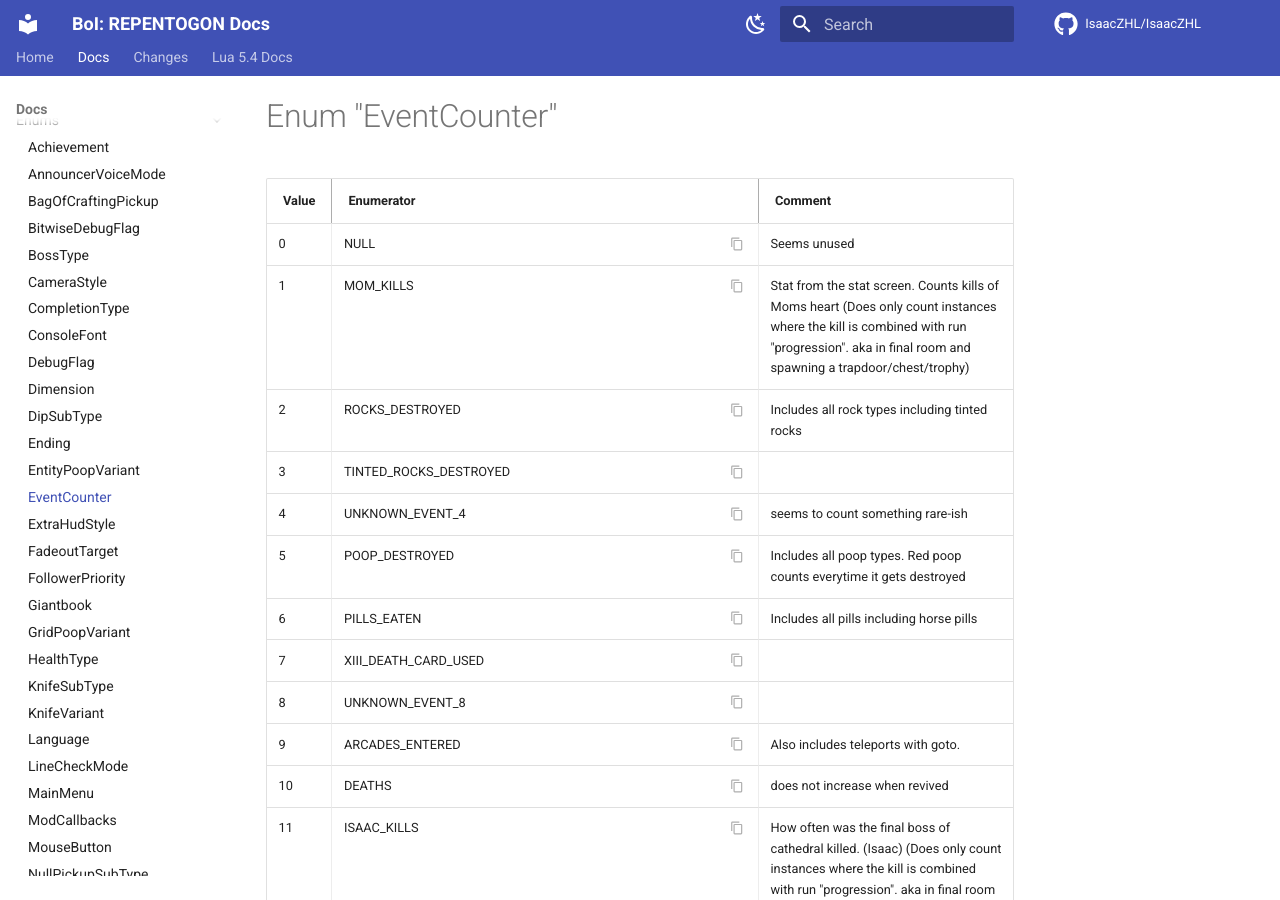
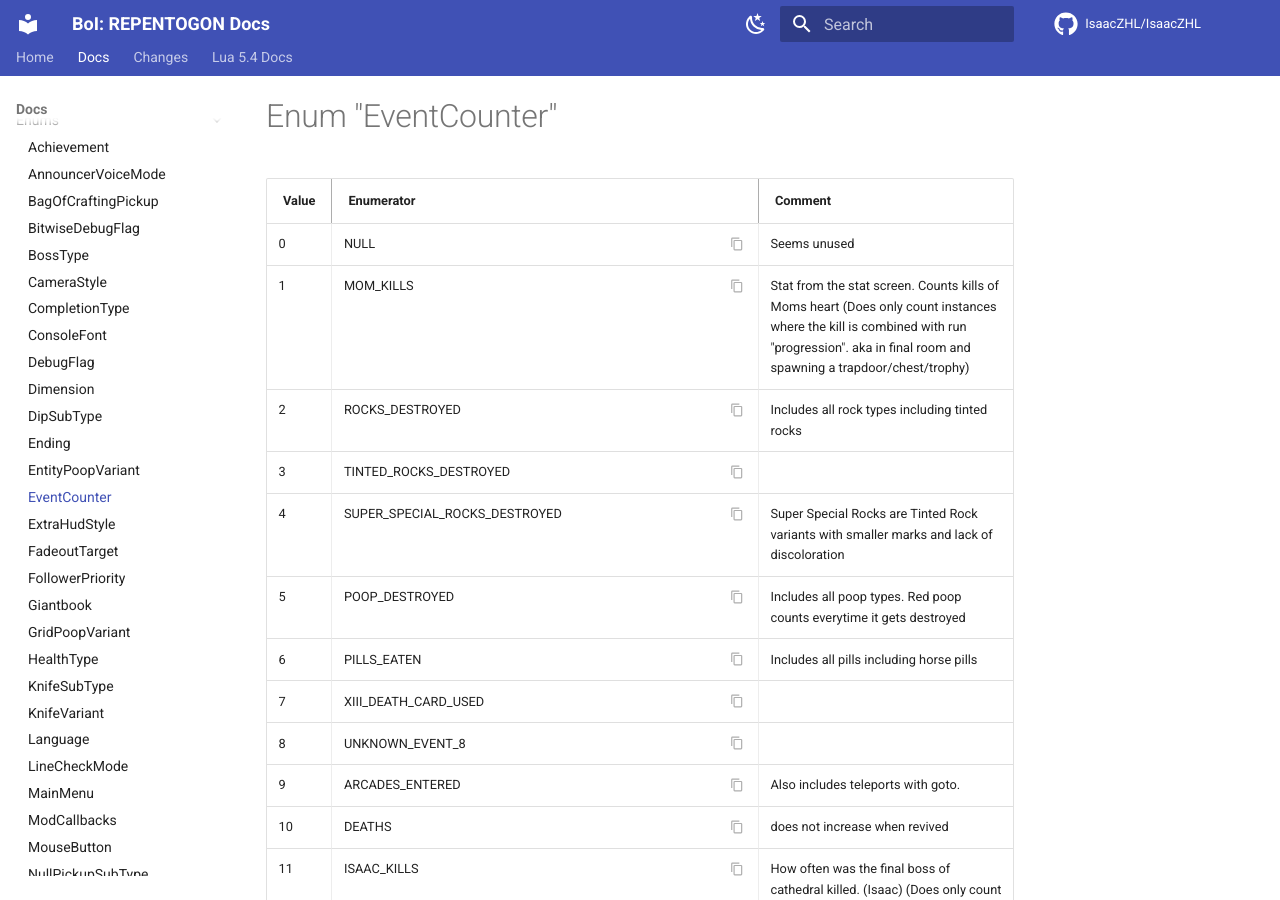
Before and after one commit to TeamREPENTOGON/REPENTOGON, an MkDocs documentation site: the page built from documentation/docs/enums/EventCounter.md, in a window 1280 px wide and 900 px high. Built offline with MkDocs 1.6.1 and Material for MkDocs 9.7.7, drawn with Linux system fonts in a browser that asks for light colours; comment, search, counter and statistics services are not loaded; the version menu is left out.

Commit message:
Added Super Secret Rock EventCounter Enum and stat

```diff
--- a/documentation/docs/enums/EventCounter.md
+++ b/documentation/docs/enums/EventCounter.md
@@ -9,7 +9,7 @@ tags:
 |1 |MOM_KILLS {: .copyable } | Stat from the stat screen. Counts kills of Moms heart (Does only count instances where the kill is combined with run "progression". aka in final room and spawning a trapdoor/chest/trophy) |
 |2 |ROCKS_DESTROYED {: .copyable } | Includes all rock types including tinted rocks |
 |3 |TINTED_ROCKS_DESTROYED {: .copyable } |  |
-|4 |UNKNOWN_EVENT_4 {: .copyable } | seems to count something rare-ish |
+|4 |SUPER_SPECIAL_ROCKS_DESTROYED {: .copyable } | Super Special Rocks are Tinted Rock variants with smaller marks and lack of discoloration |
 |5 |POOP_DESTROYED {: .copyable } | Includes all poop types. Red poop counts everytime it gets destroyed |
 |6 |PILLS_EATEN {: .copyable } | Includes all pills including horse pills |
 |7 |XIII_DEATH_CARD_USED {: .copyable } |  |
```
Also changed, not shown: 2 other files.
